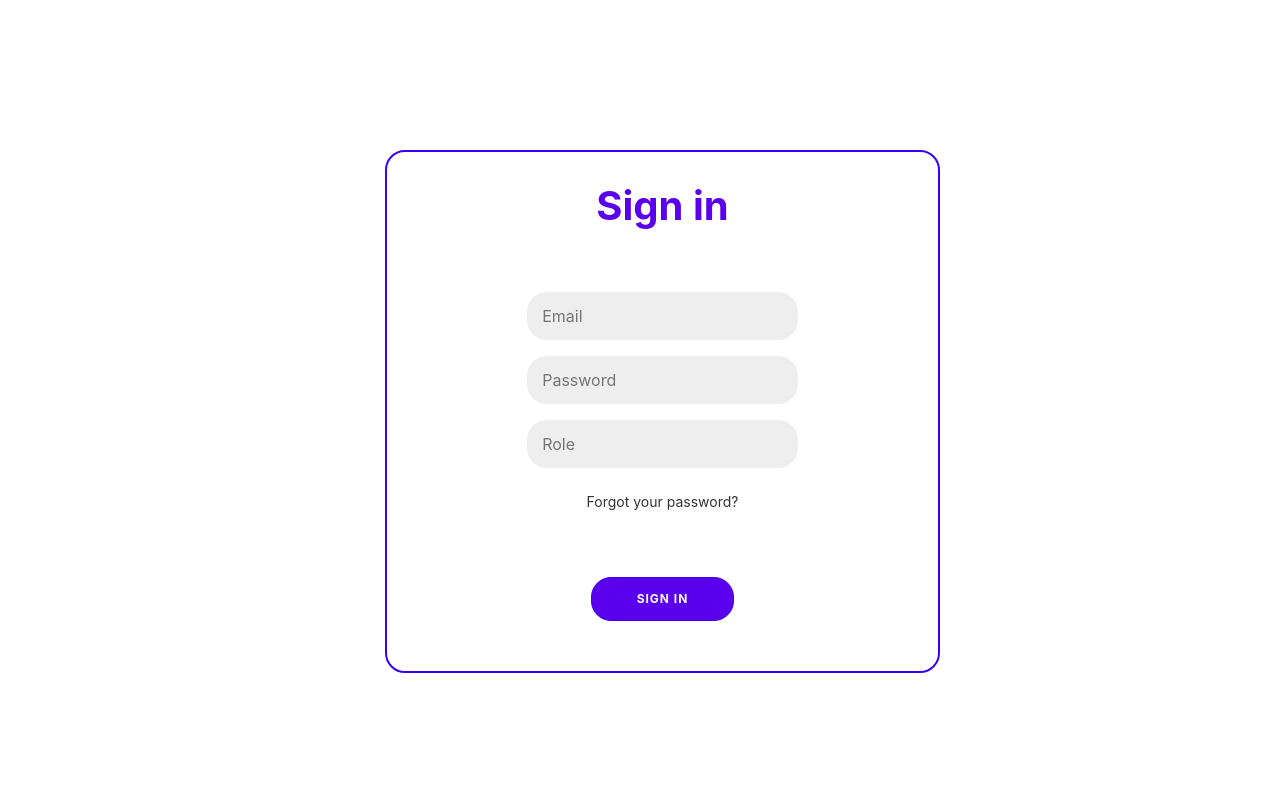
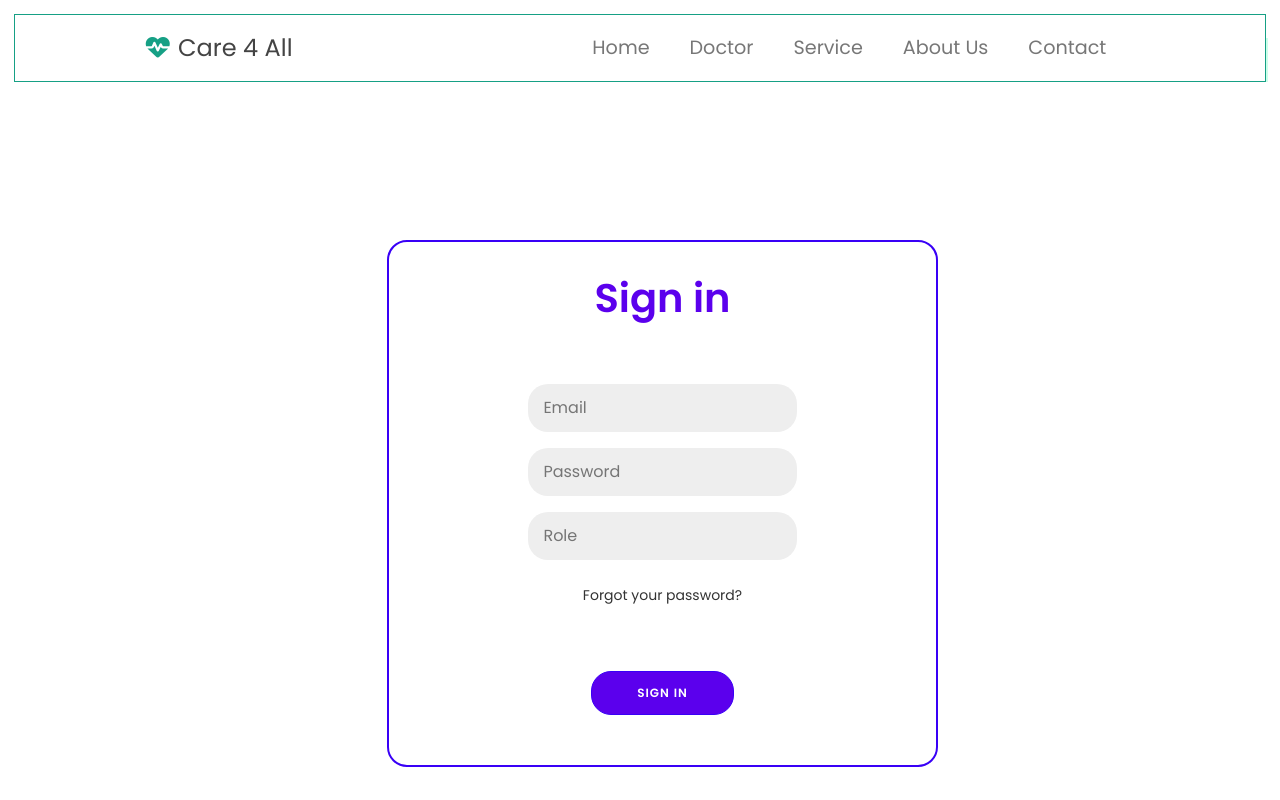
Before and after one commit to trishna-123/front-end-ass, a React (Create React App) app: page / in a window 1280 px wide. Built offline with nearby package versions, Linux system fonts and the light colour scheme.

Commit message:
06-11-22 patient

```diff
--- a/public/index.html
+++ b/public/index.html
@@ -4,6 +4,7 @@
     <meta charset="utf-8" />
     <link rel="icon" href="%PUBLIC_URL%/favicon.ico" />
     <link rel="stylesheet" href="https://cdn.jsdelivr.net/npm/bootstrap@4.6.2/dist/css/bootstrap.min.css" integrity="sha384-xOolHFLEh07PJGoPkLv1IbcEPTNtaed2xpHsD9ESMhqIYd0nLMwNLD69Npy4HI+N" crossorigin="anonymous">
+    <script src="https://kit.fontawesome.com/90b9520422.js" crossorigin="anonymous"></script>
     <script src="https://cdn.jsdelivr.net/npm/jquery@3.5.1/dist/jquery.slim.min.js" integrity="sha384-DfXdz2htPH0lsSSs5nCTpuj/zy4C+OGpamoFVy38MVBnE+IbbVYUew+OrCXaRkfj" crossorigin="anonymous"></script>
     <script src="https://cdn.jsdelivr.net/npm/bootstrap@4.6.2/dist/js/bootstrap.bundle.min.js" integrity="sha384-Fy6S3B9q64WdZWQUiU+q4/2Lc9npb8tCaSX9FK7E8HnRr0Jz8D6OP9dO5Vg3Q9ct" crossorigin="anonymous"></script>
     <meta name="viewport" content="width=device-width, initial-scale=1" />
--- a/src/App.js
+++ b/src/App.js
@@ -1,14 +1,18 @@
 // import logo from './logo.svg';
 import { BrowserRouter, Route, Switch } from 'react-router-dom';
 import './App.css';
-import { AddPatientComponent } from './components/AddPatientComponent';
-import { ListPatientComponent } from './components/ListPatientsComponent';
-import { UpdatePatientComponent } from './components/UpdatePatientComponent';
+import { AddPatientComponent } from './patient components/AddPatientComponent';
+import { ListPatientComponent } from './patient components/ListPatientsComponent';
+import { UpdatePatientComponent } from './patient components/UpdatePatientComponent';
+import { Header } from './frontend components/Header';
 import { Signin } from './Signin';
+
+
 function App() {
   return (
     <div>
     <BrowserRouter>
+    < Header />
      <div className="container-fluid">
       <Switch>
         <Route path="/" exact component={Signin}></Route>
--- /dev/null
+++ b/src/css/NavBar.css
@@ -0,0 +1,85 @@
+@import url('https://fonts.googleapis.com/css2?family=Poppins:ital,wght@0,100;0,200;0,300;0,400;0,600;1,100;1,200;1,300;1,400&display=swap');
+:root{
+    --green: #16a085;
+    --black: #444;
+    --light-color: #777;
+    --box-shadow: 5 rem .5rem 0 rgba(22, 160, 133, .2);
+    --text-shawdow: .4rem .4 rem 0 rgba(0,0,0, .2);
+    --border: .2rem solid var(--green);
+}
+
+* {
+    box-sizing: border-box;
+    font-family: 'Poppins', sans-serif;
+    margin: 0 0 0 x;
+    padding: 2px 2px 0 2px;
+    outline: none;
+    border: none;
+    transition: all .2s ease-out;
+    text-decoration: none;
+}
+
+.html{
+    font-size: 30px;
+    overflow-x: hidden;
+    scroll-padding-top: 7rem;
+    scroll-behavior: smooth;
+}
+
+.header{
+    padding: .5px 9%;
+    /* position: fixed; */
+    top: 0; left: 0; right: 0;
+    z-index: 5000;
+    box-shadow:  1.5rem 1.5rem  rgba(2, 254, 149, 0.2);
+    justify-content: space-between;
+    align-items: center;
+    background-color: fff;
+    border:  1.5px solid var(--green);
+    padding-top: .5px;
+}
+
+.header .logo{
+    font-size: 1.5rem;
+    color: var(--black);
+    text-decoration: none;
+    padding: 0%;
+    margin: 0%;
+}
+.header .logo i{
+
+    color: var(--green);
+}
+
+.header .navbar  ul li a{
+    font-size: 1.2rem;
+    color: var(--light-color);
+    margin-left: 2 rem;
+    text-decoration: none;
+    justify-content: center;
+    text-align: center;
+    list-style: none;
+    /* gap: 1rem; */
+    display: flex;
+    margin: 0;
+    padding: 0px;
+}
+
+.header .navbar ul li{
+    list-style: none;
+    /* gap: 1 rem; */
+    display: flex;
+    float: left;
+    padding: 0px 20px;
+}
+
+.header .navbar a:hover{
+
+    color: var(--green);
+
+}
+ul {
+    list-style-type: none;
+    margin: 0;
+    padding: 10px;
+  }
--- /dev/null
+++ b/src/frontend components/Header.js
@@ -0,0 +1,20 @@
+import React, { Component } from "react";
+import { NavBar } from "./NavBar";
+export class Header extends Component{
+    constructor(props){
+        super(props);
+        this.state={
+
+        }
+    }
+
+    render() {
+        return (
+             <div>
+                <header>
+                    <NavBar />
+                </header>
+             </div>
+        );
+    }
+}
--- /dev/null
+++ b/src/frontend components/NavBar.js
@@ -0,0 +1,41 @@
+import React, { Component } from "react";
+import '../css/NavBar.css';
+
+export class NavBar extends Component {
+    constructor(props) {
+        super(props);
+        this.state = {
+
+        }
+    }
+
+    render() {
+        return (
+            <div className="html">
+                <div className="header">
+                    <nav className="navbar">
+                        <a href="/" className="logo"> <i className="fas fa-heartbeat"></i> Care 4 All</a>
+                        <ul>
+                            <li>
+                                <a href="#">Home</a>
+                            </li>
+                            <li>
+                                <a href="#">Doctor</a>
+                            </li>
+                            <li>
+                                <a href="#">Service</a>
+                            </li>
+                            <li>
+                                <a href="#">About Us</a>
+                            </li>
+                            <li>
+                                <a href="#">Contact</a>
+                            </li>
+
+                        </ul>
+                    </nav>
+                </div>
+            </div>
+        );
+    }
+}
```
Also changed, not shown: src/frontend components/Home.js (added), src/patient components/AddPatientComponent.jsx (renamed from src/components/AddPatientComponent.jsx), src/patient components/ListPatientsComponent.jsx (renamed from src/components/ListPatientsComponent.jsx), src/patient components/UpdatePatientComponent.jsx (renamed from src/components/UpdatePatientComponent.jsx).
